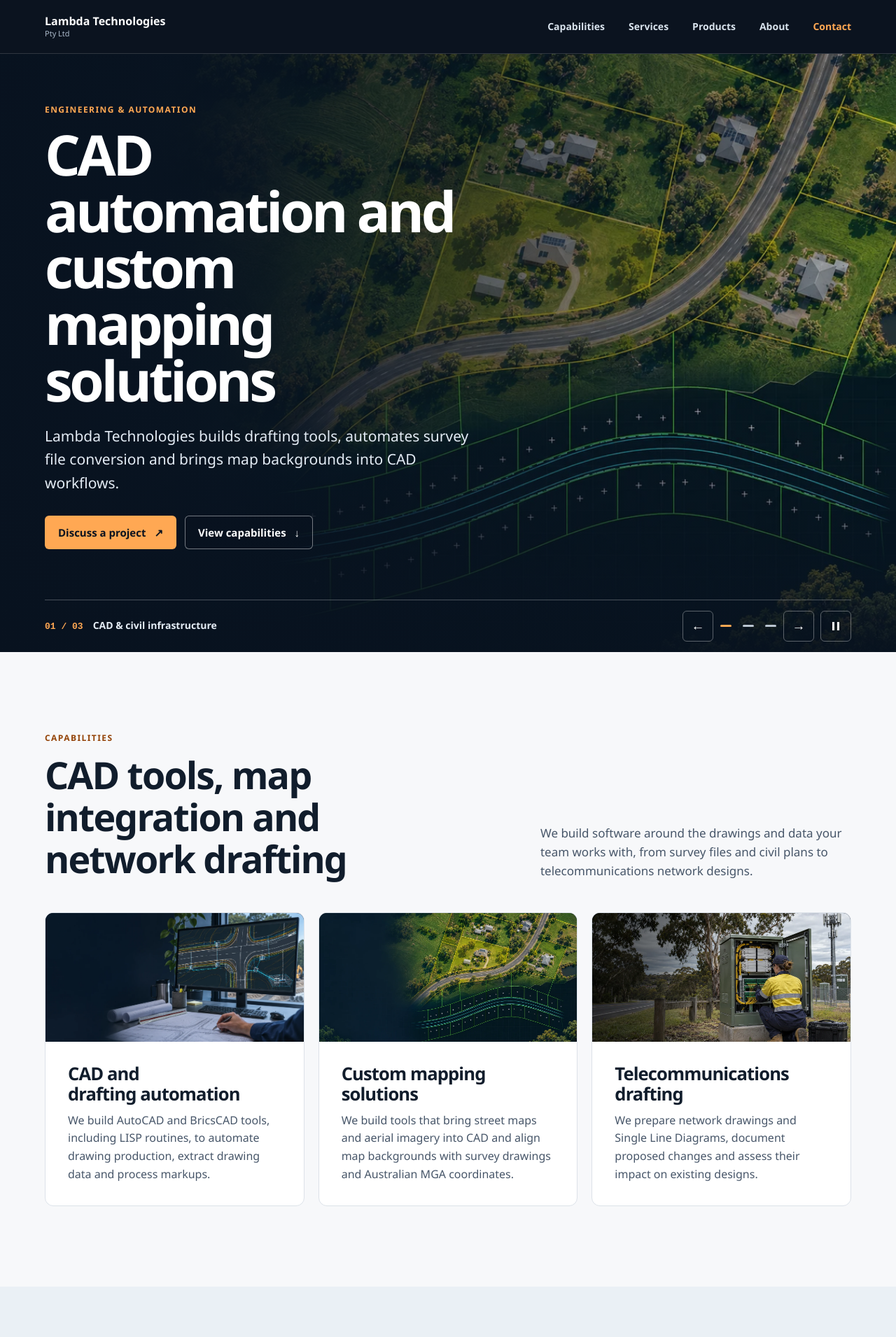
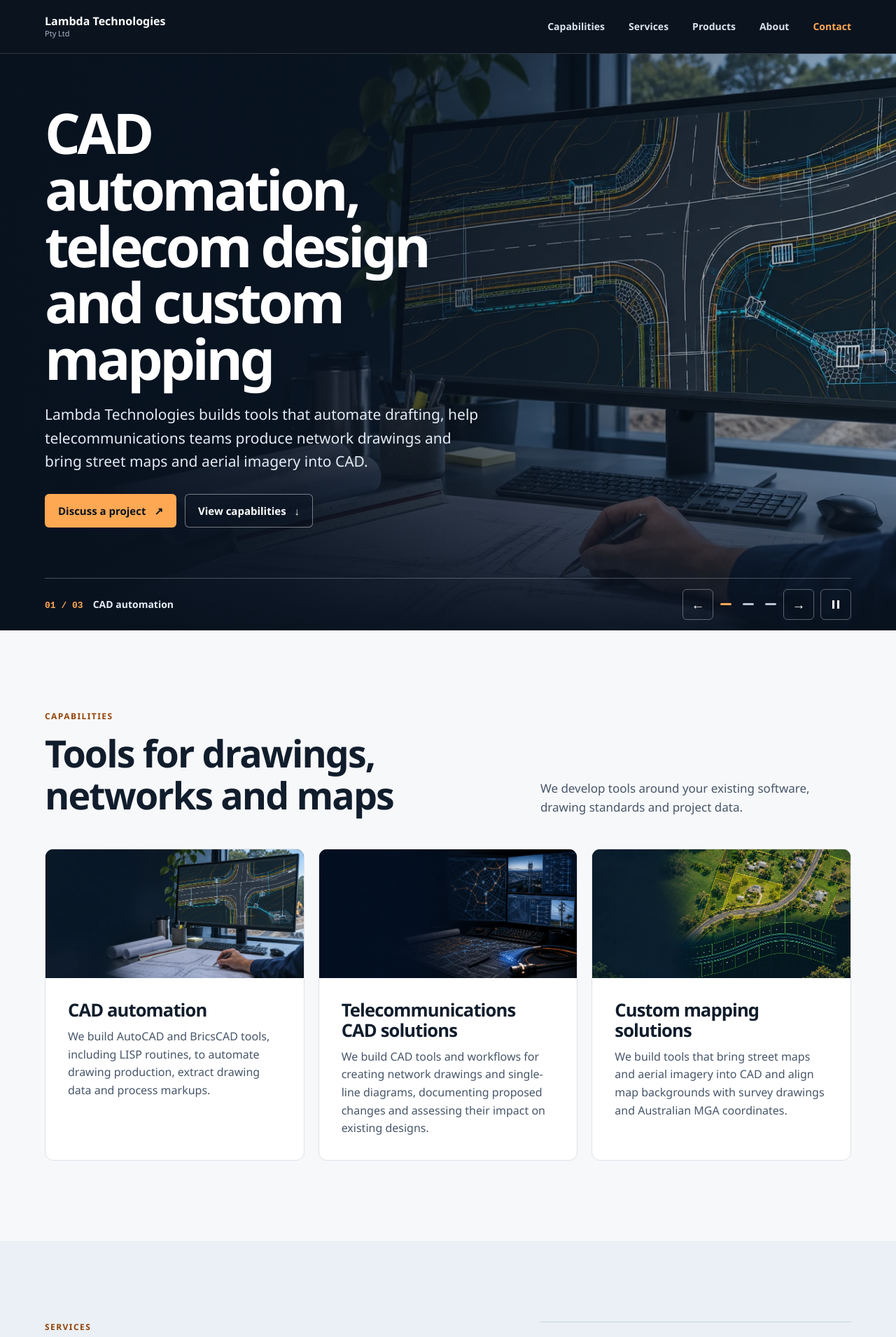
Before and after one commit to Ala-Ismail/lambda-web, a Next.js app: page / in a window 1280 px wide. Shown: the top 1911 px of the page at 70% size. Built offline with nearby package versions, Linux system fonts and the light colour scheme.

Commit message:
Highlight telecom CAD and clarify 12dAZ capabilities

```diff
--- a/app/layout.js
+++ b/app/layout.js
@@ -5,13 +5,14 @@ const siteUrl = "https://www.lambdatechaus.com";
 export const metadata = {
   metadataBase: new URL(siteUrl),
   title: {
-    default: "Lambda Technologies | CAD Automation and Custom Mapping",
+    default: "Lambda Technologies | CAD Automation, Telecom CAD and Mapping",
     template: "%s | Lambda Technologies Pty Ltd"
   },
   description:
-    "Australian CAD automation and custom mapping solutions. Lambda Technologies builds drafting tools, integrates map backgrounds and supports telecommunications drafting.",
+    "Australian CAD automation, telecommunications CAD solutions and custom mapping. We build drafting tools, network drawing workflows and CAD map integrations.",
   keywords: [
     "CAD automation",
+    "telecommunications CAD solutions",
     "custom mapping solutions",
     "CAD map integration",
     "survey file conversion",
@@ -31,7 +32,7 @@ export const metadata = {
     url: siteUrl,
     title: "Lambda Technologies Pty Ltd",
     description:
-      "Australian CAD automation and custom mapping for survey drawings, civil plans and telecommunications networks.",
+      "CAD automation, network drawing tools for telecommunications teams and custom mapping for CAD workflows.",
     siteName: "Lambda Technologies Pty Ltd",
     images: [
       {
--- a/app/page.js
+++ b/app/page.js
@@ -2,39 +2,39 @@ import Image from "next/image";
 import HeroSlideshow from "./hero-slideshow";
 
 const capabilityImages = {
-  telecom: "/images/telecommunications-hero.webp",
+  telecom: "/images/sld-accelerator-telecom-bg.png",
   cad: "/images/cad-drafting-hero.webp",
   infrastructure: "/images/cad-infrastructure-collage.webp"
 };
 
 const heroSlides = [
-  { label: "CAD & civil infrastructure", image: capabilityImages.infrastructure, position: "72% center" },
-  { label: "CAD drafting", image: capabilityImages.cad, position: "72% center" },
-  { label: "Telecommunications", image: capabilityImages.telecom, position: "72% center" }
+  { label: "CAD automation", image: capabilityImages.cad, position: "72% center" },
+  { label: "Telecommunications CAD", image: capabilityImages.telecom, position: "72% center" },
+  { label: "Custom mapping", image: capabilityImages.infrastructure, position: "72% center" }
 ];
 
 const capabilities = [
   {
-    title: "CAD and drafting automation",
+    title: "CAD automation",
     body: "We build AutoCAD and BricsCAD tools, including LISP routines, to automate drawing production, extract drawing data and process markups.",
     image: capabilityImages.cad
+  },
+  {
+    title: "Telecommunications CAD solutions",
+    body: "We build CAD tools and workflows for creating network drawings and single-line diagrams, documenting proposed changes and assessing their impact on existing designs.",
+    image: capabilityImages.telecom
   },
   {
     title: "Custom mapping solutions",
     body: "We build tools that bring street maps and aerial imagery into CAD and align map backgrounds with survey drawings and Australian MGA coordinates.",
     image: capabilityImages.infrastructure
-  },
-  {
-    title: "Telecommunications drafting",
-    body: "We prepare network drawings and Single Line Diagrams, document proposed changes and assess their impact on existing designs.",
-    image: capabilityImages.telecom
   }
 ];
 
 const services = [
   {
     title: "Design and delivery",
-    body: "Scope and deliver a CAD automation, mapping or drafting project, from requirements through implementation and handover."
+    body: "Develop CAD automation routines, telecommunications drawing workflows or custom mapping tools, from requirements through implementation and handover."
   },
   {
     title: "Integration and troubleshooting",
@@ -73,11 +73,10 @@ export default function Home() {
 
       <main>
         <HeroSlideshow slides={heroSlides}>
-          <p className="eyebrow">Engineering &amp; automation</p>
-          <h1>CAD automation and custom mapping solutions</h1>
+          <h1>CAD automation, telecom design and custom mapping</h1>
           <p className="hero-summary">
-            Lambda Technologies builds drafting tools, automates survey file conversion and brings
-            map backgrounds into CAD workflows.
+            Lambda Technologies builds tools that automate drafting, help telecommunications teams
+            produce network drawings and bring street maps and aerial imagery into CAD.
           </p>
           <div className="hero-actions">
             <a className="button button-primary" href="mailto:info@lambdatechaus.com">
@@ -94,11 +93,10 @@ export default function Home() {
             <div className="section-heading">
               <div>
                 <p className="eyebrow">Capabilities</p>
-                <h2>CAD tools, map integration and network drafting</h2>
+                <h2>Tools for drawings, networks and maps</h2>
               </div>
               <p>
-                We build software around the drawings and data your team works with, from survey
-                files and civil plans to telecommunications network designs.
+                We develop tools around your existing software, drawing standards and project data.
               </p>
             </div>
             <div className="capability-grid">
@@ -160,14 +158,13 @@ export default function Home() {
                   <p className="eyebrow">Under development</p>
                   <h3>12dAZ Converter</h3>
                   <p>
-                    Convert <code>.12daz</code> and <code>.12da</code> survey files to editable DXF for CAD.
-                    Flatten to 2D or keep supported elevations.
+                    Convert <code>.12daz</code> and <code>.12da</code> survey files to editable DXF offline,
+                    including in air-gapped environments. Flatten to 2D or keep supported elevations.
                   </p>
                   <p>
-                    The converter has two Windows x64 editions. The <strong>open-source Python edition</strong>{" "}
-                    uses the MIT license. The <strong>closed-source Rust edition</strong>{" "}
-                    adds background maps, MGA projection suggestions and a preview of geometry that would
-                    be skipped during export.
+                    The Windows x64 app is being developed to integrate with government mapping
+                    services for map backgrounds in connected environments. It also provides MGA
+                    projection suggestions and previews geometry that would be skipped during export.
                   </p>
                 </div>
               </article>
@@ -206,13 +203,13 @@ export default function Home() {
                   <p className="eyebrow">Proprietary Lambda Technologies product</p>
                   <h3 id="sld-accelerator-title">SLD Accelerator</h3>
                   <p className="sld-accelerator-description">
-                    Brings design analysis, impact assessment, and Single Line Diagram (SLD) creation
-                    into one workflow for telecommunications teams. Public demos are unavailable.
+                    A telecommunications CAD tool that combines design analysis, change impact
+                    assessment and single-line diagram creation. Public demos are unavailable.
                   </p>
                 </div>
                 <div className="sld-accelerator-image">
                   <Image
-                    src="/images/sld-accelerator-telecom-bg.png"
+                    src={capabilityImages.telecom}
                     alt="Illustration of a telecommunications drafting workstation with network maps and diagrams"
                     fill
                     sizes="(max-width: 780px) 90vw, (max-width: 1328px) 52vw, 690px"
@@ -227,12 +224,12 @@ export default function Home() {
           <div className="wrap about-layout">
             <div>
               <p className="eyebrow">About</p>
-              <h2>Engineering support from Australia</h2>
+              <h2>Australian CAD and mapping specialists</h2>
             </div>
             <p>
-              Lambda Technologies Pty Ltd develops custom CAD and mapping tools in Australia and
-              provides telecommunications drafting support. We work with your team to deliver drawings
-              and software you can maintain after handover.
+              Lambda Technologies Pty Ltd develops CAD automation, telecommunications drawing tools
+              and custom mapping software in Australia. We work with your team to deliver tools you
+              can maintain after handover.
             </p>
           </div>
         </section>
@@ -242,7 +239,7 @@ export default function Home() {
             <div>
               <p className="eyebrow">Contact</p>
               <h2>Let’s discuss your project</h2>
-              <p>Tell us what you’re building, what’s getting in the way, or where you need engineering support.</p>
+              <p>Tell us about your drafting workflow, network drawings or mapping requirements.</p>
             </div>
             <a className="button button-primary" href="mailto:info@lambdatechaus.com">
               info@lambdatechaus.com <span aria-hidden="true">↗</span>
```
